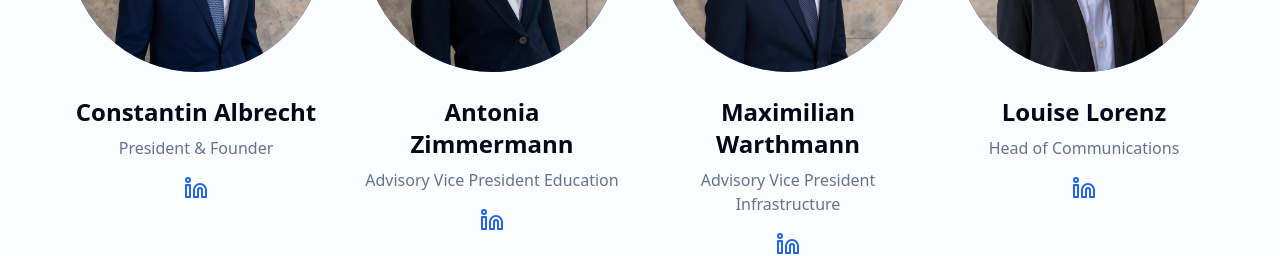
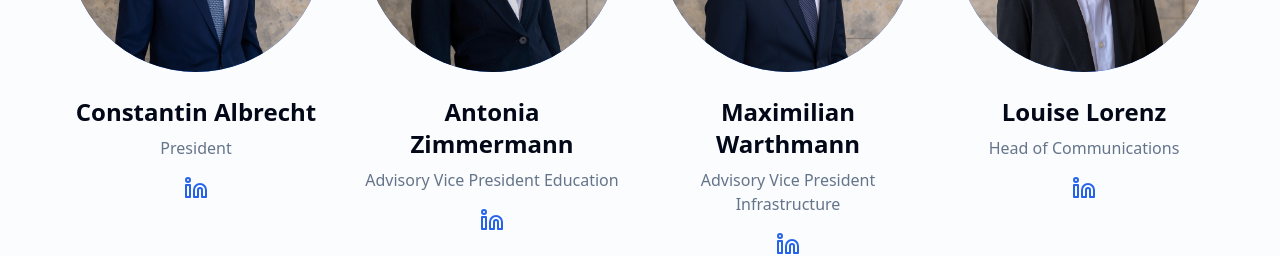
Before and after one commit to munichfinancecircle/website, a Next.js app in the folder my-app/: page / in a window 1280 px wide. Shown: the part 1960-2216 px from the top of the page. Built offline with nearby package versions, Linux system fonts and the light colour scheme.

Commit message:
small error fix

```diff
--- a/my-app/app/page.tsx
+++ b/my-app/app/page.tsx
@@ -43,7 +43,7 @@ const partners = [
 const team = [
   {
     name: "Constantin Albrecht",
-    role: "President & Founder",
+    role: "President",
     image: "/images/Team/TeamConstantinAlbrecht.jpg",
     linkedin: "https://www.linkedin.com/in/constantin-albrecht/",
   },
--- a/my-app/app/team/page.tsx
+++ b/my-app/app/team/page.tsx
@@ -12,7 +12,7 @@ const teamData = {
     {
       id: 1,
       name: "Constantin Albrecht",
-      role: "President & Founder",
+      role: "President",
       image: "/images/Team/TeamConstantinAlbrecht.jpg",
       bio: "Constantin oversees the club which he founded in 2023 with the vision to connect ambitious students with industry professionals. He gained previous experience at Deutsche Bank, Citadel and in bond trading.",
       linkedin: "https://www.linkedin.com/in/constantin-albrecht/",
```
